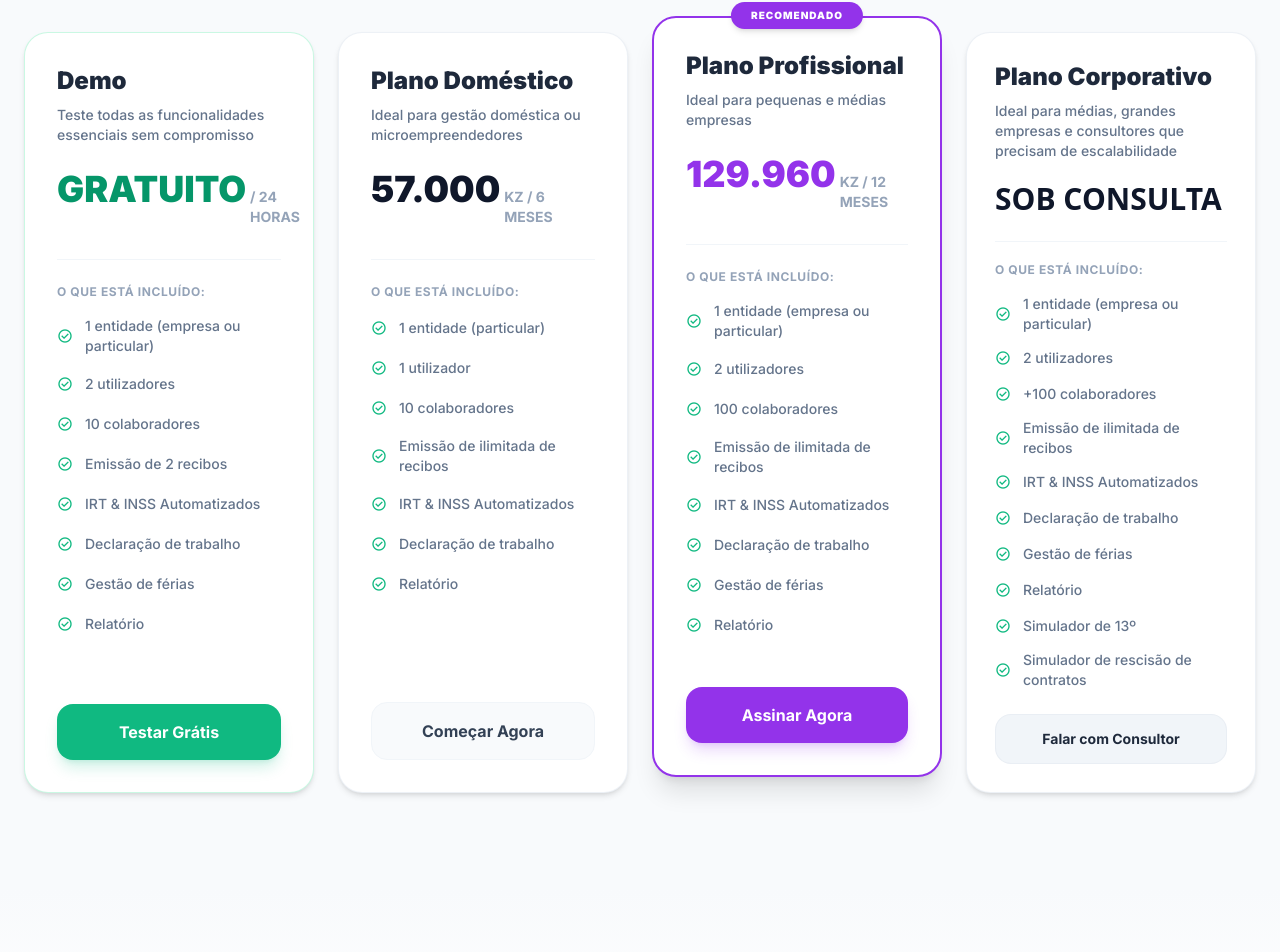
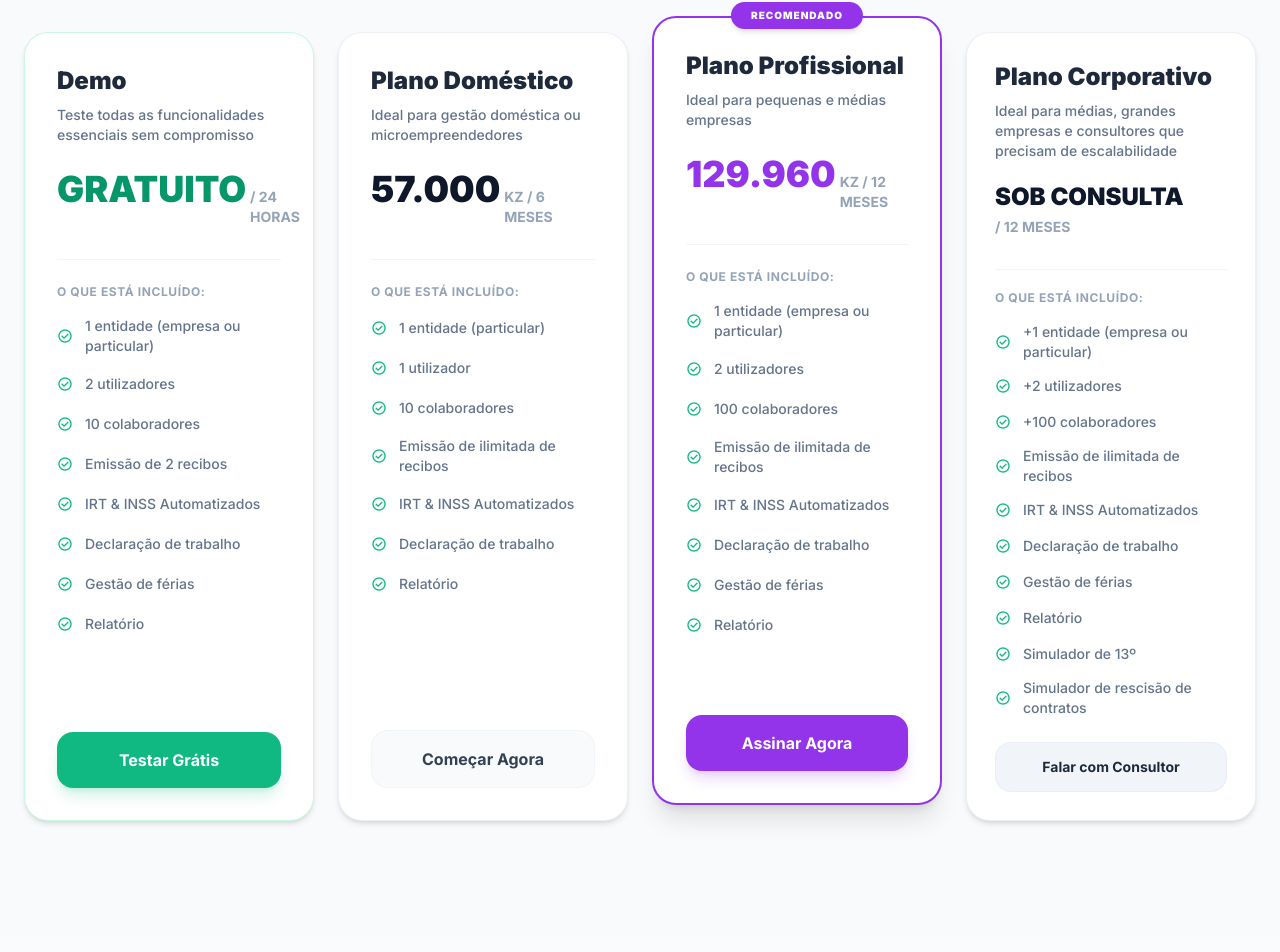
Before and after one commit to tIILUNGI/Salya-Landing, a React (Vite) app: page / in a window 1280 px wide. Shown: the part 4714-5666 px from the top of the page. Built offline with nearby package versions, Linux system fonts and the light colour scheme.

Commit message:
Descrição do plano coorporativo melhorada

```diff
--- a/src/pages/Landing.tsx
+++ b/src/pages/Landing.tsx
@@ -684,19 +684,20 @@ const Landing: React.FC<LandingProps> = ({ onShowTerms }) => {
                 <h4 className="text-2xl font-black text-slate-800 dark:text-white">Plano Corporativo</h4>
                 <p className="text-sm text-slate-500 dark:text-slate-400 mt-2 font-medium">Ideal para médias, grandes empresas e consultores que precisam de escalabilidade</p>
               </div>
-              <div className="flex items-baseline gap-1 mb-6">
-                <span className="text-3xl font-black text-slate-900 dark:text-white font-sans">SOB CONSULTA</span>
+              <div className="flex items-baseline gap-1 mb-8 flex-wrap">
+                <span className="text-xl sm:text-2xl font-black text-slate-900 dark:text-white">SOB CONSULTA</span>
+                <span className="text-xs sm:text-sm font-bold text-slate-400 uppercase">/ 12 meses</span>
               </div>
               <div className="border-t border-slate-100 dark:border-slate-800 pt-5 mb-6 flex-1">
                 <p className="text-xs font-bold text-slate-400 uppercase tracking-wider mb-4">O que está incluído:</p>
                 <ul className="space-y-3">
                   <li className="flex items-center gap-3 text-sm text-slate-500 dark:text-slate-400 font-medium">
                     <span className="material-symbols-outlined text-emerald-500 text-base">check_circle</span>
-                    1 entidade (empresa ou particular)
+                    +1 entidade (empresa ou particular)
                   </li>
                   <li className="flex items-center gap-3 text-sm text-slate-500 dark:text-slate-400 font-medium">
                     <span className="material-symbols-outlined text-emerald-500 text-base">check_circle</span>
-                    2 utilizadores
+                    +2 utilizadores
                   </li>
                   <li className="flex items-center gap-3 text-sm text-slate-500 dark:text-slate-400 font-medium">
                     <span className="material-symbols-outlined text-emerald-500 text-base">check_circle</span>
```
